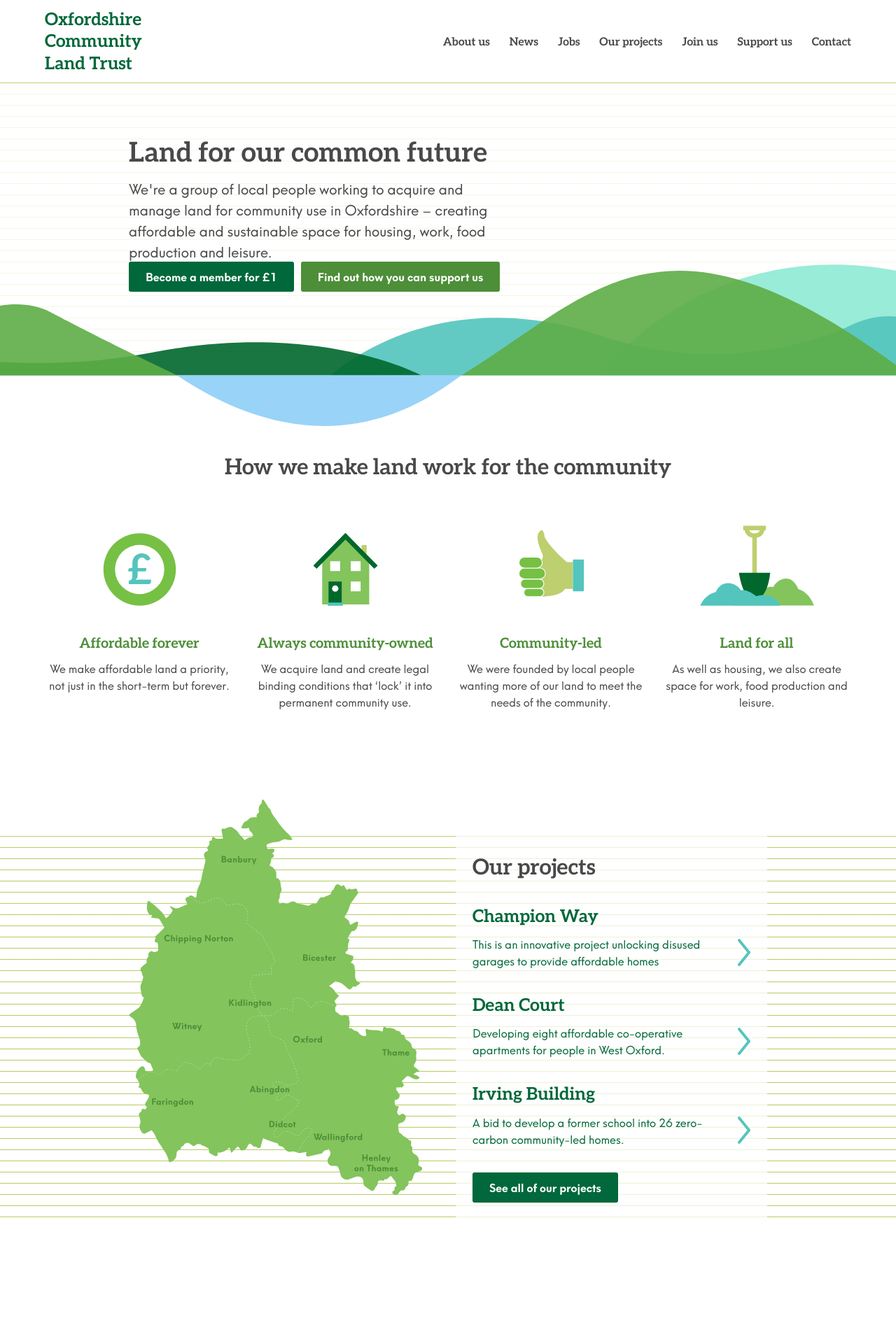
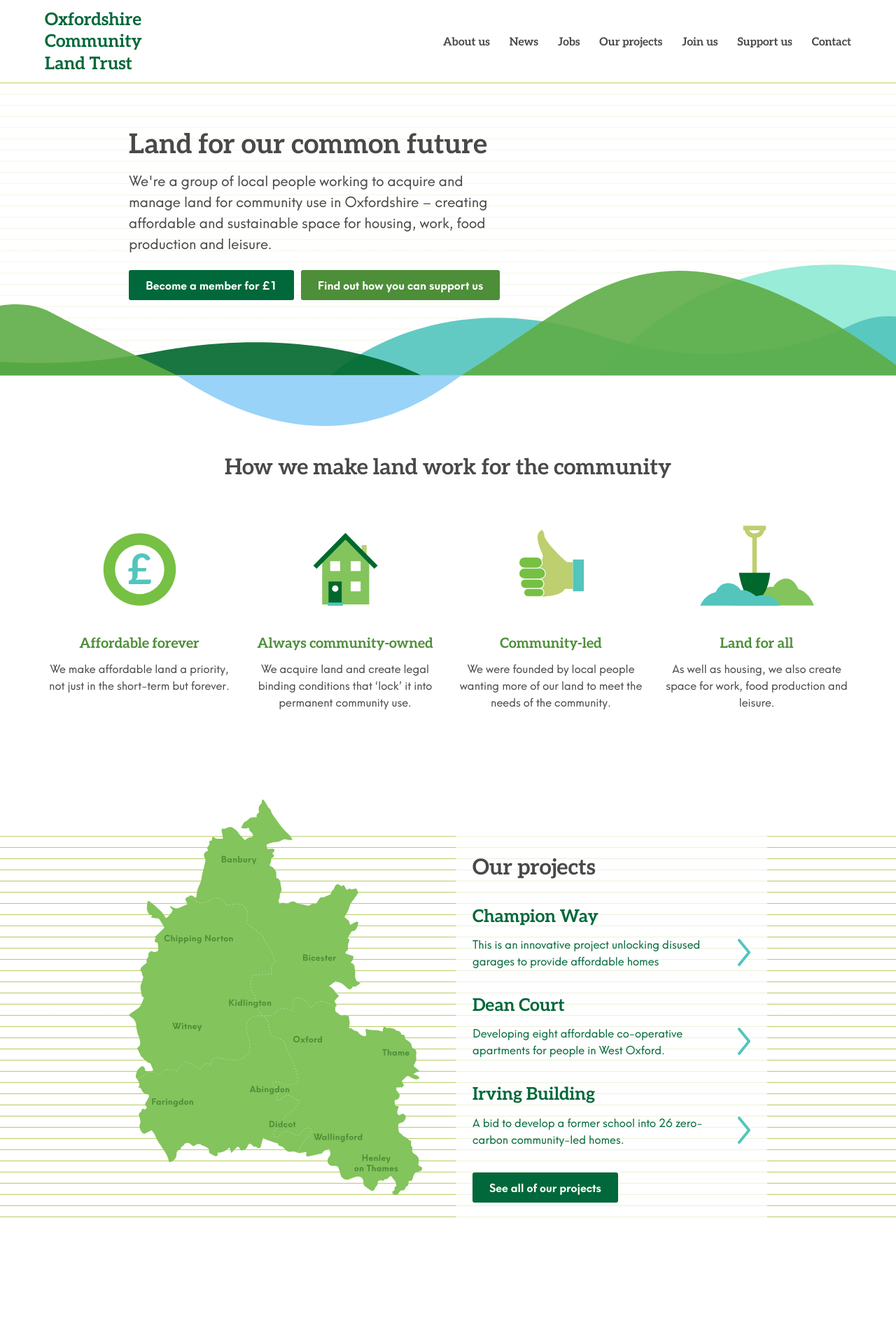
Before and after one commit to johnpuddephatt/oclt, a Jekyll site: the page built from _pages/index.md, in a window 1280 px wide. Shown: the top 1894 px of the page at 70% size. Built offline with Jekyll 4.4.1, drawn with Linux system fonts in a browser that asks for light colours.

Commit message:
apostrophes

```diff
--- a/_layouts/home.html
+++ b/_layouts/home.html
@@ -6,7 +6,7 @@
     <div class="container container__narrow">
       <h1 class="page-title page-title__home">{{ page.heading }}</h1>
       <div class="page-subtitle page-subtitle__home">{{ page.subheading }}</div>
-      <div class=page-header--buttons">
+      <div class="page-header--buttons">
         {% if page.button.text and page.button.link %}
           <a class="button" href="{{page.button.link}}">{{page.button.text}}</a>
         {% endif %}
```
